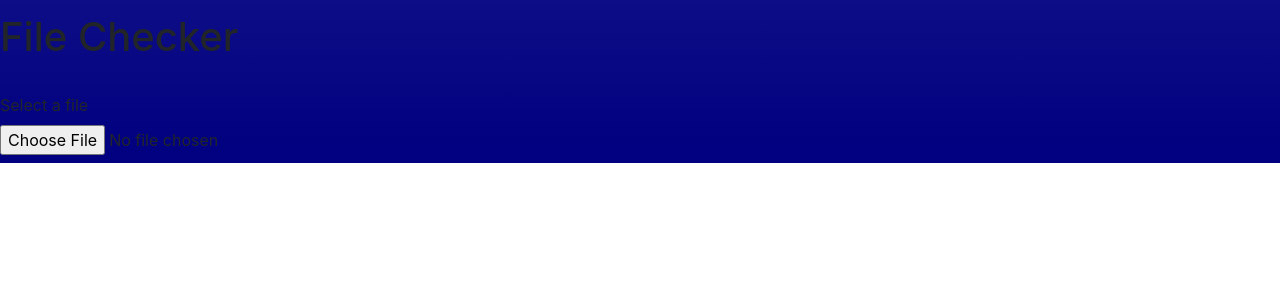
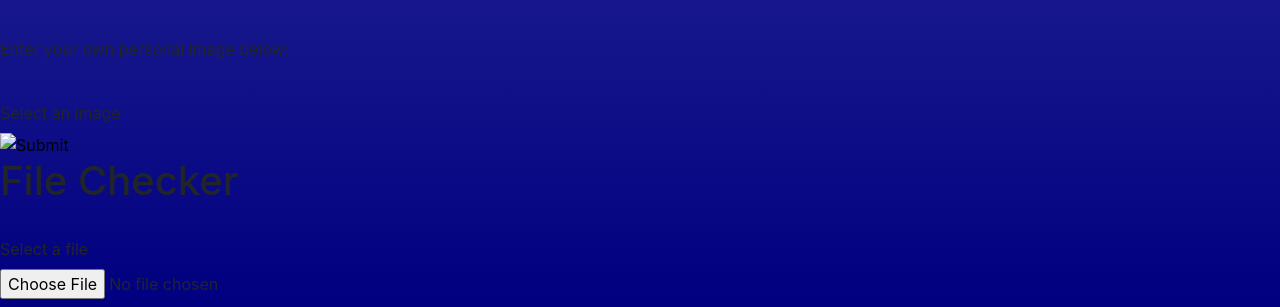
Before and after one commit to walterlow52/HTML-Inputs, a plain HTML site: page index.html in a window 1280 px wide. Shown: the part 3023-3330 px from the top of the page. Before the commit the page ends 3186 px from the top, so only its background shows below. Drawn offline with nearby package versions, Linux system fonts and the light colour scheme.

Commit message:
Update index.html

```diff
--- a/index.html
+++ b/index.html
@@ -85,7 +85,7 @@
 
 		<h1 id = "search"> Search Bar </h1> <br>
 		<label for = "google"> Search on Google: </label> <br>
-		<input type = "search id = "google" name = "google">
+		<input type = "search" id = "google" name = "google">
 
 		<h1 id = "url"> URL Resourcer </h1> <br>
 		<label for = "website"> Type a URL below </label> <br>
@@ -116,7 +116,11 @@
 			<source media = "(min-width: 600px)" srcset = "https://rare-gallery.com/mocahbig/1375166-luffy-gear-5-sun-god-nika-one-piece-4k-pc-wallpaper.jpg">
 			<img src = "https://www.gifcen.com/wp-content/uploads/2022/06/one-piece-gif-4.gif"> </img>
 		</picture>
-		<p> Resize the browser window to see the effect </p>
+		<p> Resize the browser window to see the effect </p> <br>
+
+		<p> Enter your own personal image below: </p> <br>
+		<label for = "myImage"> Select an image </label> <br>
+		<input type = "image" id = "myImage" name = "myImage">
 
 		<h1 id = "file"> File Checker </h1> <br>
 		<label for = "myFile"> Select a file </label> <br>
```
